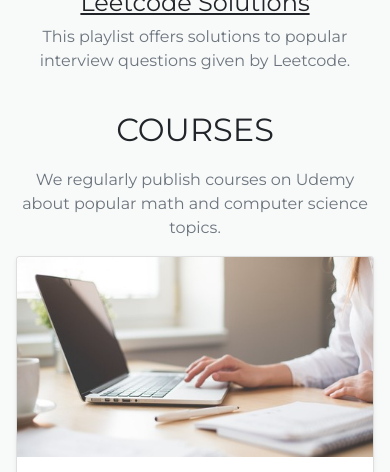
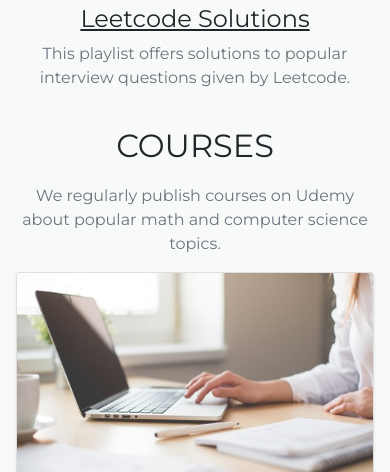
Before and after one commit to VarunChilukuri/AlgoSTEM, a PHP site: page /index.html in a window 390 px wide. Shown: the part 3109-3581 px from the top of the page. Run offline with PHP 8.4, Linux system fonts and the light colour scheme; some libraries are stand-ins or nearby versions; some web fonts are replaced.

Commit message:
Change channel layout to'mobile-first' approach and add padding to playlist titles

```diff
--- a/index.html
+++ b/index.html
@@ -139,20 +139,20 @@
             allowfullscreen></iframe>
         </div>
         <div class="col-sm my-auto">
-          <h4 class="text-center"><u>CodeChef Solutions</u></h4>
+          <h4 class="text-center playlist-title"><u>CodeChef Solutions</u></h4>
           <p class="text-center text-muted">Contains solutions to problems from recent CodeChef competitions including
             the Long Challenges, Cook-Offs, and Lunchtimes.
           </p>
         </div>
       </div>
       <div class="row channel-row">
-        <div class="col-sm embed-responsive embed-responsive-16by9">
+        <div class="col-sm order-sm-12 embed-responsive embed-responsive-16by9">
           <iframe class="embed-responsive-item"
             src="https://www.youtube.com/embed/videoseries?list=PLeQDIBLI_1KNRIY8_wPFtN5rHZB2PlQGO"
             allowfullscreen></iframe>
         </div>
-        <div class="col-sm my-auto">
-          <h4 class="text-center"><u>CodeForces Solutions</u></h4>
+        <div class="col-sm order-sm-1 my-auto">
+          <h4 class="text-center playlist-title"><u>CodeForces Solutions</u></h4>
           <p class="text-center text-muted">Goes over various problems from recent Codeforces competitions.</p>
         </div>
       </div>
@@ -163,7 +163,7 @@
             allowfullscreen></iframe>
         </div>
         <div class="col-sm my-auto">
-          <h4 class="text-center"><u>Leetcode Solutions</u></h4>
+          <h4 class="text-center playlist-title"><u>Leetcode Solutions</u></h4>
           <p class="text-center text-muted">This playlist offers solutions to popular interview questions given by
             Leetcode.</p>
         </div>
--- a/main.css
+++ b/main.css
@@ -119,6 +119,10 @@ a.custom-card:hover {
 /*Channel*/
 #channel-title{
   padding-top:3%;
+}
+
+.playlist-title{
+  padding-top: 1.5%;
 }
 
 #channel{
```
